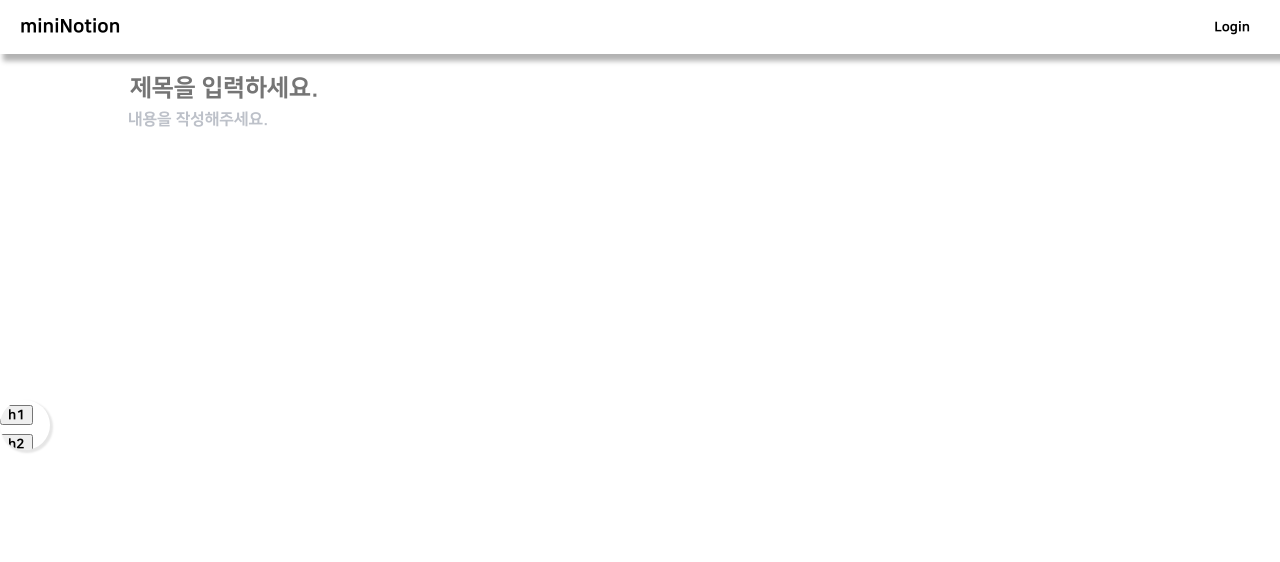
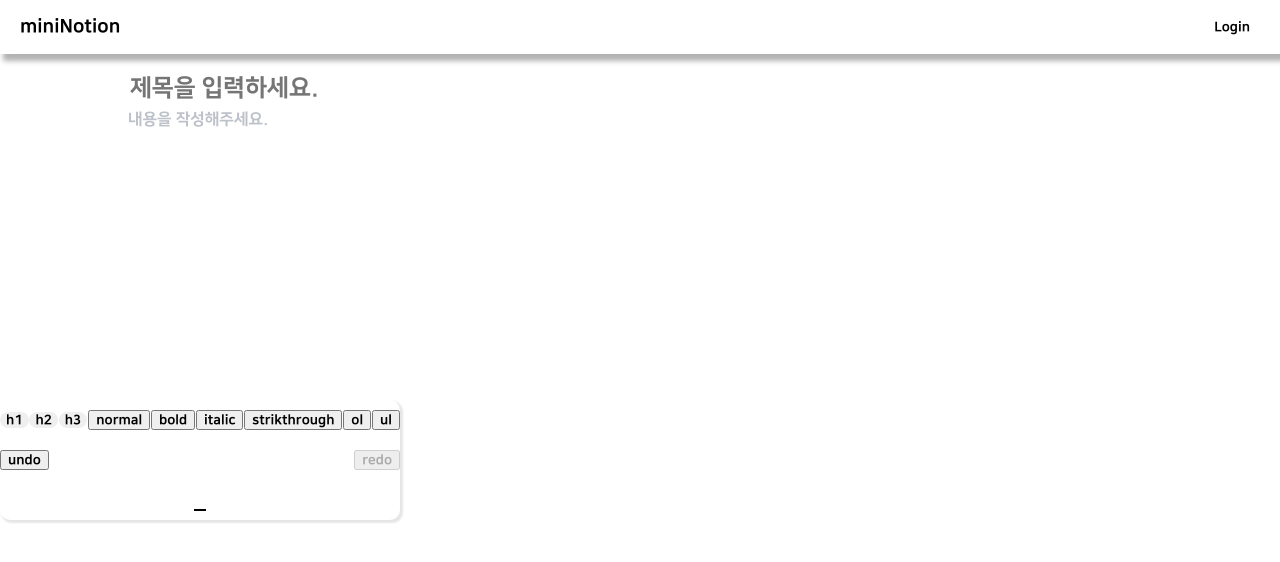
Before and after one commit to famous0811/wow-notions, a React (Create React App) app in the folder frontend/: page /test in a window 1280 px wide. Both pictures are taken after a click on the button "h2". Shown: the top 562 px of the page. Built offline with nearby package versions, Linux system fonts and the light colour scheme.

Commit message:
toolbar temporary save

```diff
--- a/frontend/public/index.html
+++ b/frontend/public/index.html
@@ -5,7 +5,10 @@
     <link rel="icon" href="%PUBLIC_URL%/favicon.ico" />
     <meta name="viewport" content="width=device-width, initial-scale=1" />
     <meta name="theme-color" content="#000000" />
-
+    <link
+      href="https://fonts.googleapis.com/icon?family=Material+Icons"
+      rel="stylesheet"
+    />
     <meta
       name="description"
       content="Web site created using create-react-app"
--- a/frontend/src/components/ui/Toolbar.tsx
+++ b/frontend/src/components/ui/Toolbar.tsx
@@ -1,6 +1,65 @@
-import React from "react";
+import React, { useState } from "react";
 import { EditorState } from "draft-js";
-import styled from "styled-components";
+import styled, { css } from "styled-components";
+
+const ToolbarWrap = styled.div<{ Toolfixing: boolean }>`
+  &.toolbar_class {
+    position: fixed;
+    top: 50%;
+    left: 0;
+    width: 100px;
+    height: 100px;
+    border-radius: 50%;
+    overflow: hidden;
+    transition: height 0.7s, width 0.75s, border-radius 0.5s;
+    box-shadow: 2px 2px 2px 1px rgba(0, 0, 0, 0.1);
+    display: flex;
+    flex-flow: row wrap;
+    justify-content: space-between;
+    align-items: center;
+    z-index: 20;
+    &:hover {
+      width: 400px;
+      height: 120px;
+      border-radius: 10px;
+      overflow: visible;
+      & > .toolbar_drag {
+        width: 100%;
+        height: 20px;
+        display: flex;
+        justify-content: center;
+        cursor: pointer;
+      }
+    }
+    ${(props) =>
+      props.Toolfixing &&
+      css`
+        width: 400px;
+        height: 120px;
+        border-radius: 10px;
+        overflow: visible;
+      `}
+  }
+  & > .toolbar_drag {
+    display: none;
+    ${(props) =>
+      props.Toolfixing &&
+      css`
+        width: 100%;
+        height: 20px;
+        display: flex;
+        justify-content: center;
+        cursor: pointer;
+      `}
+  }
+  & > .toolbar_item {
+    border: none;
+    border-radius: 10px;
+    display: flex;
+    justify-content: center;
+    align-items: center;
+  }
+`;
 
 interface ToolbarProps {
   editorState: EditorState;
@@ -15,11 +74,30 @@ const Toolbar: React.FC<ToolbarProps> = ({
   setEditorState,
   editorState,
 }) => {
+  const [Toolfixing, SetToolfixing] = useState(false);
+
   return (
-    <div className="toolbar-class">
-      <button onMouseDown={(e) => handleBlockClick(e, "header-one")}>h1</button>
-      <button onMouseDown={(e) => handleBlockClick(e, "header-two")}>h2</button>
-      <button onMouseDown={(e) => handleBlockClick(e, "header-three")}>
+    <ToolbarWrap
+      className="toolbar_class"
+      Toolfixing={Toolfixing}
+      onClick={(e) => SetToolfixing(!Toolfixing)}
+    >
+      <button
+        onMouseDown={(e) => handleBlockClick(e, "header-one")}
+        className="toolbar_item"
+      >
+        h1
+      </button>
+      <button
+        onMouseDown={(e) => handleBlockClick(e, "header-two")}
+        className="toolbar_item"
+      >
+        h2
+      </button>
+      <button
+        onMouseDown={(e) => handleBlockClick(e, "header-three")}
+        className="toolbar_item"
+      >
         h3
       </button>
       <button onMouseDown={(e) => handleBlockClick(e, "unstyled")}>
@@ -51,7 +129,10 @@ const Toolbar: React.FC<ToolbarProps> = ({
       >
         redo
       </button>
-    </div>
+      <div className="toolbar_drag">
+        <span className="material-icons">minimize</span>
+      </div>
+    </ToolbarWrap>
   );
 };
 
--- a/frontend/src/page/test/index.tsx
+++ b/frontend/src/page/test/index.tsx
@@ -1,10 +1,4 @@
-import React, {
-  useRef,
-  useEffect,
-  useMemo,
-  useState,
-  useCallback,
-} from "react";
+import React, { useRef, useEffect, useState, useCallback } from "react";
 import { Editor, EditorState, RichUtils, DraftEditorCommand } from "draft-js";
 import styled from "styled-components";
 
@@ -46,34 +40,6 @@ const Wrapper = styled.div`
       }
     }
   }
-  .toolbar-class {
-    position: fixed;
-    top: 50%;
-    left: 0;
-    width: 50px;
-    height: 50px;
-    border-radius: 50%;
-    overflow: hidden;
-    transition: height 0.7s, width 0.75s, border-radius 0.5s;
-    box-shadow: 2px 2px 2px 1px rgba(0, 0, 0, 0.1);
-    &:hover {
-      width: 400px;
-      height: 120px;
-      border-radius: 10px;
-      overflow: visible;
-    }
-    &:focus {
-      background: red;
-    }
-  }
-  .editor {
-    width: 100%;
-    height: 100%;
-    z-index: 10;
-  }
-  .wrapper-class {
-    text-align: center;
-  }
 `;
 
 const TextEditor = () => {
@@ -81,10 +47,6 @@ const TextEditor = () => {
   const [OnCtrl, SetOnCtrl] = useState(false);
 
   const [title, setTitle] = useState(undefined);
-
-  //   const downKeyCheck = useMemo(() => {
-
-  //   }, [OnCtrl, downKey]);
 
   const [editorState, setEditorState] = useState<EditorState>(
     EditorState.createEmpty()
@@ -143,6 +105,7 @@ const TextEditor = () => {
       }
     });
   }, []);
+
   return (
     <Layout title={title === "" ? undefined : title}>
       <Wrapper>
--- a/frontend/src/style/base.scss
+++ b/frontend/src/style/base.scss
@@ -3,7 +3,29 @@
   src: url("../assets/fonts/NanumSquareEB.ttf") format("truetype");
   font-display: swap;
 }
-
+@font-face {
+  font-family: "Material Icons";
+  font-style: normal;
+  font-weight: 400;
+  src: url(https://example.com/MaterialIcons-Regular.eot); /* For IE6-8 */
+  src: local("Material Icons"), local("MaterialIcons-Regular"),
+    url(https://example.com/MaterialIcons-Regular.woff2) format("woff2"),
+    url(https://example.com/MaterialIcons-Regular.woff) format("woff"),
+    url(https://example.com/MaterialIcons-Regular.ttf) format("truetype");
+}
+.material-icons {
+  font-family: "Material Icons";
+  font-weight: normal;
+  font-style: normal;
+  font-size: 24px; /* Preferred icon size */
+  display: inline-block;
+  line-height: 1;
+  text-transform: none;
+  letter-spacing: normal;
+  word-wrap: normal;
+  white-space: nowrap;
+  direction: ltr;
+}
 body {
   margin: 0;
   padding: 0;
```
